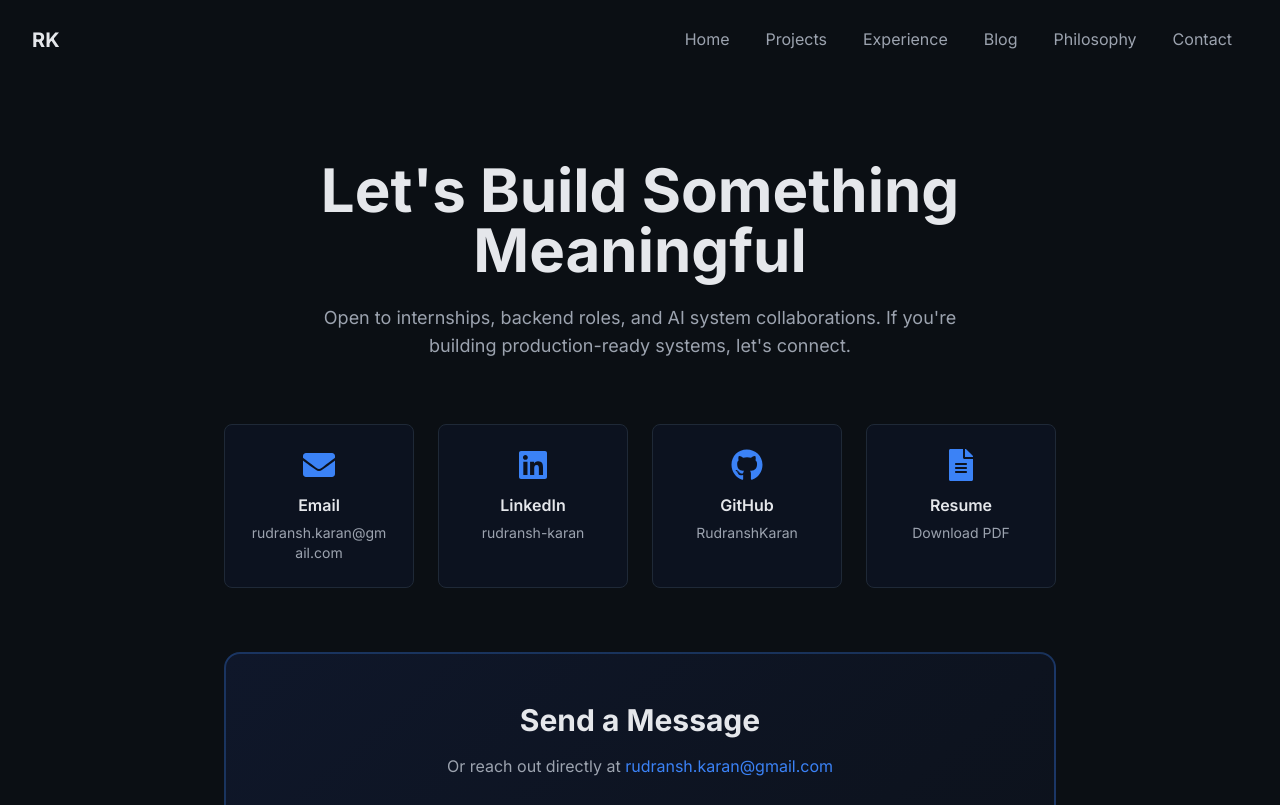
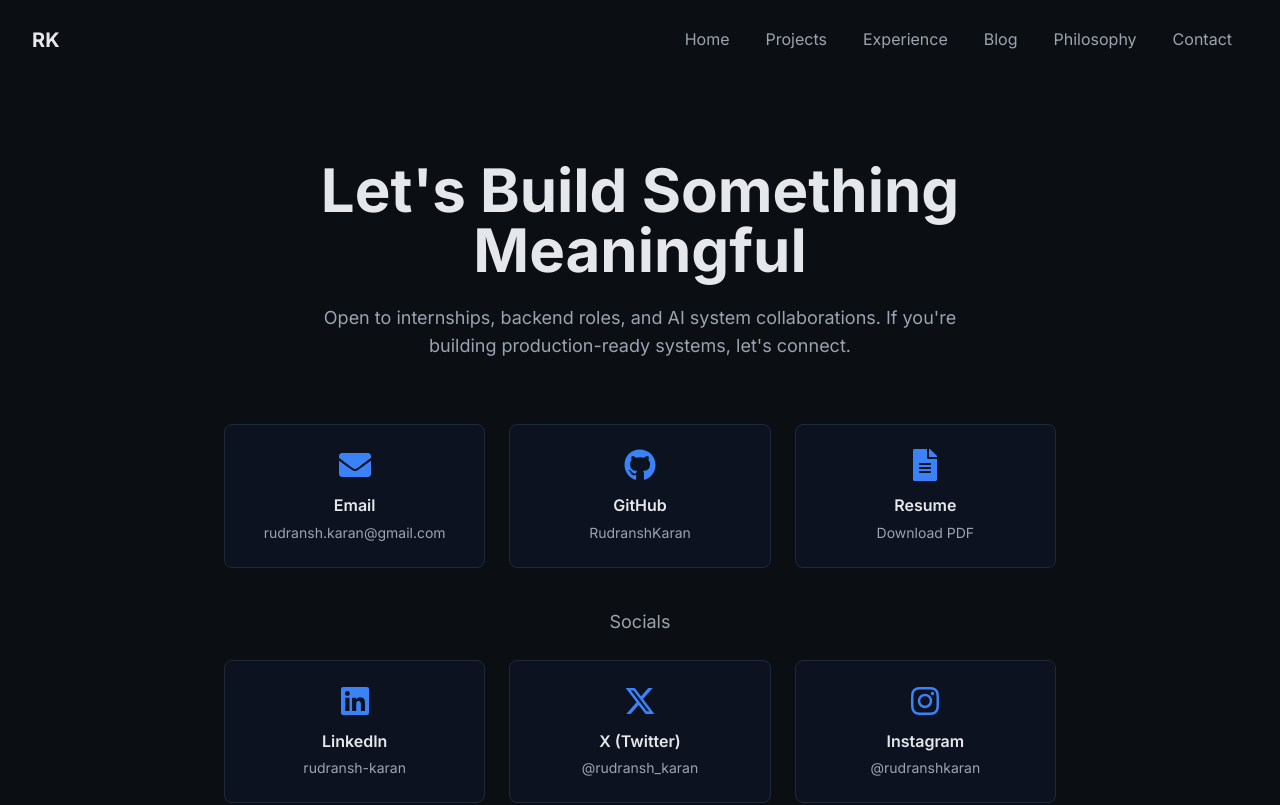
Before and after one commit to RudranshKaran/Portfolio, a Next.js app: page /contact in a window 1280 px wide. Shown: the top 805 px of the page. Built offline with nearby package versions, Linux system fonts and the light colour scheme.

Commit message:
feat: restructure contact section to separate direct contact and social media links

```diff
--- a/app/contact/page.tsx
+++ b/app/contact/page.tsx
@@ -3,20 +3,15 @@
 import Container from '@/components/layout/Container';
 import ContactForm from '@/features/contact/ContactForm';
 import { motion } from 'framer-motion';
-import { FaGithub, FaLinkedin, FaEnvelope, FaFileAlt } from 'react-icons/fa';
+import { FaGithub, FaLinkedin, FaEnvelope, FaFileAlt, FaTwitter, FaInstagram } from 'react-icons/fa';
+import { FaXTwitter } from 'react-icons/fa6';
 
-const contactInfo = [
+const directContact = [
   {
     icon: FaEnvelope,
     label: 'Email',
     value: 'rudransh.karan@gmail.com',
     href: 'mailto:rudransh.karan@gmail.com',
-  },
-  {
-    icon: FaLinkedin,
-    label: 'LinkedIn',
-    value: 'rudransh-karan',
-    href: 'https://linkedin.com/in/rudransh-karan',
   },
   {
     icon: FaGithub,
@@ -29,6 +24,27 @@ const contactInfo = [
     label: 'Resume',
     value: 'Download PDF',
     href: '/resume.pdf',
+  },
+];
+
+const socialMedia = [
+  {
+    icon: FaLinkedin,
+    label: 'LinkedIn',
+    value: 'rudransh-karan',
+    href: 'https://linkedin.com/in/rudransh-karan',
+  },
+  {
+    icon: FaXTwitter,
+    label: 'X (Twitter)',
+    value: '@rudransh_karan',
+    href: 'https://x.com/rudransh_karan',
+  },
+  {
+    icon: FaInstagram,
+    label: 'Instagram',
+    value: '@rudranshkaran',
+    href: 'https://instagram.com/rudranshkaran',
   },
 ];
 
@@ -52,9 +68,9 @@ export default function ContactPage() {
             </p>
           </div>
 
-          {/* Contact Info Cards */}
-          <div className="grid sm:grid-cols-2 lg:grid-cols-4 gap-6 mb-16">
-            {contactInfo.map((item, index) => {
+          {/* Direct / Professional Contact */}
+          <div className="grid grid-cols-1 md:grid-cols-3 gap-6 mb-10">
+            {directContact.map((item, index) => {
               const Icon = item.icon;
               return (
                 <motion.a
@@ -77,6 +93,36 @@ export default function ContactPage() {
                 </motion.a>
               );
             })}
+          </div>
+
+          {/* Social Media Section */}
+          <div className="mb-16">
+            <h2 className="text-lg text-gray-400 mb-6 text-center">Socials</h2>
+            <div className="grid grid-cols-1 md:grid-cols-3 gap-6">
+              {socialMedia.map((item, index) => {
+                const Icon = item.icon;
+                return (
+                  <motion.a
+                    key={item.label}
+                    href={item.href}
+                    target={item.href.startsWith('http') ? '_blank' : undefined}
+                    rel={item.href.startsWith('http') ? 'noopener noreferrer' : undefined}
+                    initial={{ opacity: 0, y: 20 }}
+                    animate={{ opacity: 1, y: 0 }}
+                    transition={{ duration: 0.6, delay: 0.3 + index * 0.1 }}
+                    className="bg-navy/50 border border-border rounded-lg p-6 hover:border-accent/50 transition-all duration-300 hover:shadow-lg text-center"
+                  >
+                    <Icon className="text-accent mx-auto mb-3" size={32} />
+                    <h3 className="text-text-primary font-semibold mb-1">
+                      {item.label}
+                    </h3>
+                    <p className="text-text-secondary text-sm break-all">
+                      {item.value}
+                    </p>
+                  </motion.a>
+                );
+              })}
+            </div>
           </div>
 
           {/* Contact Form */}
```
